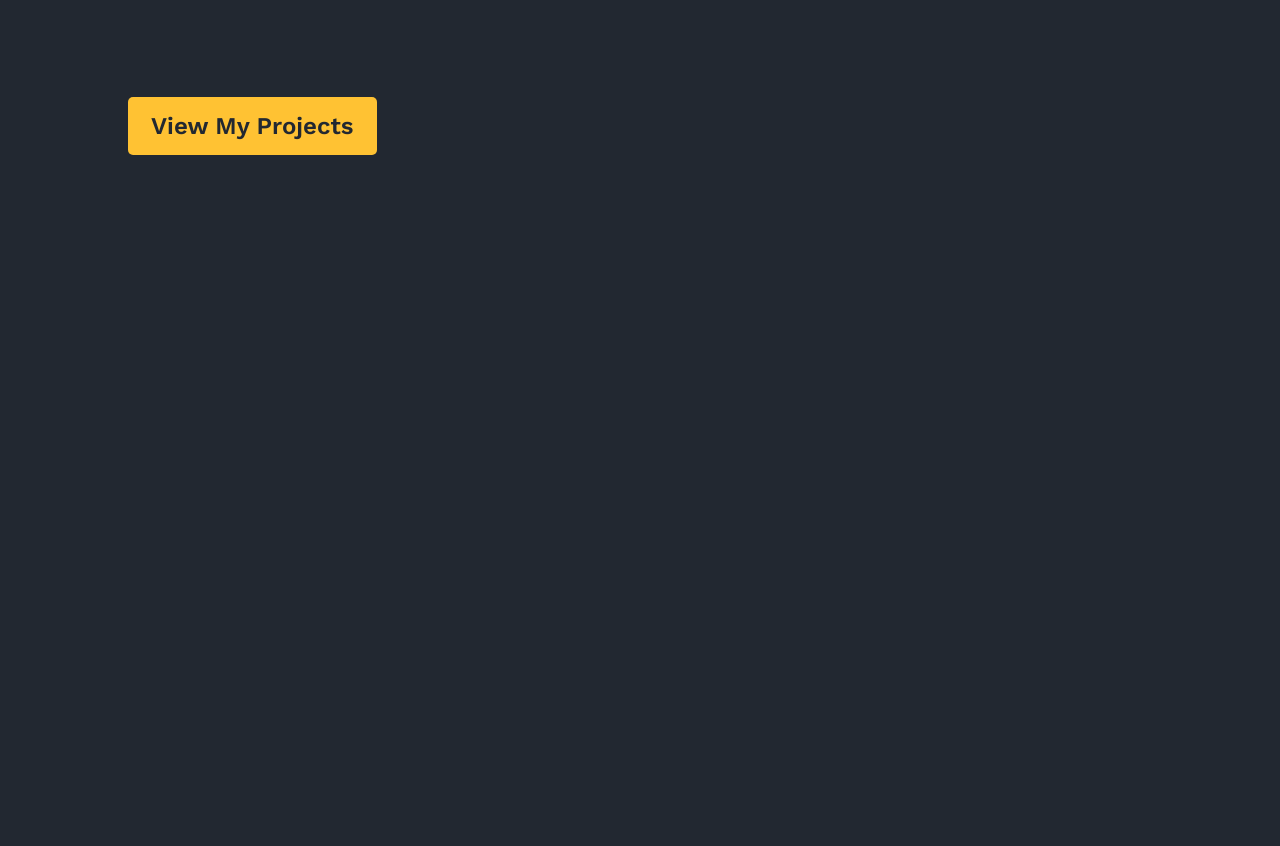
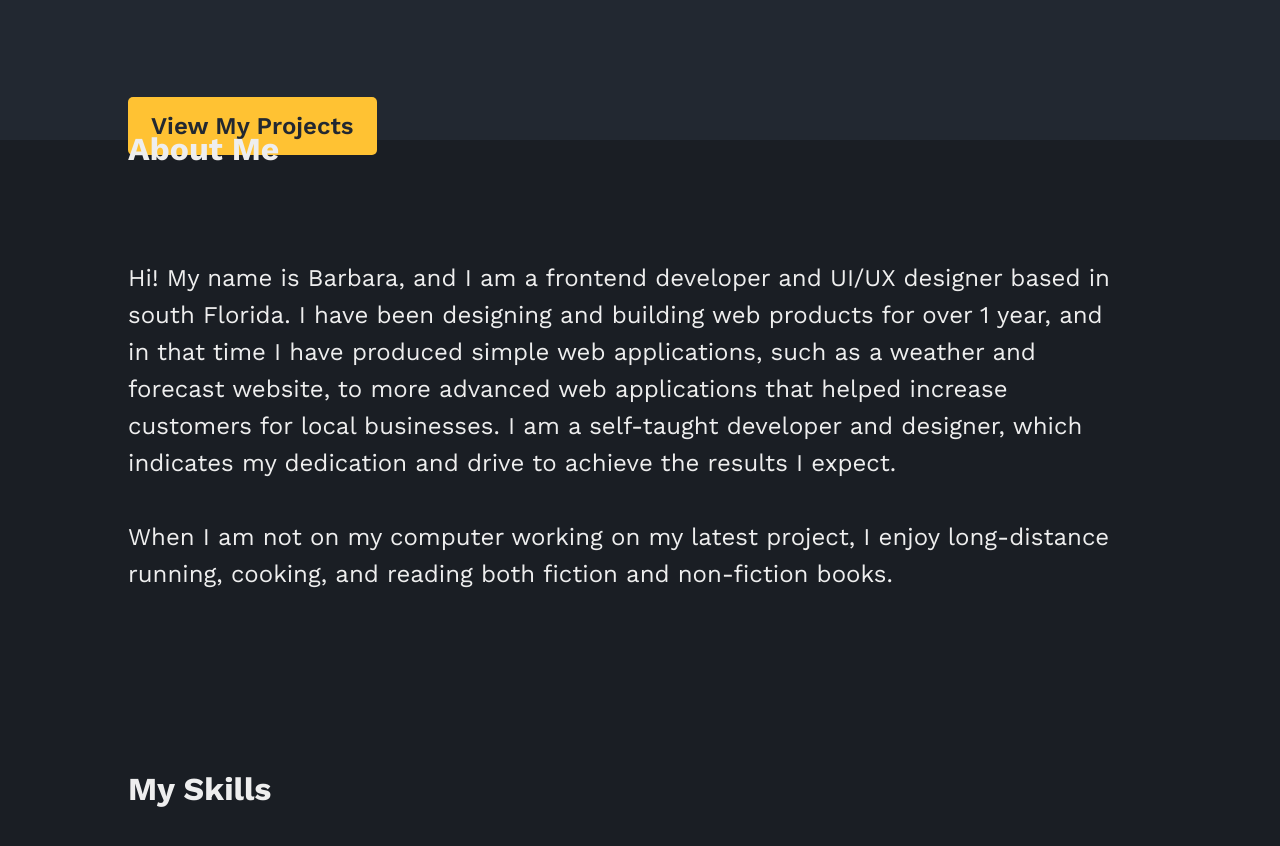
Before and after one commit to bfreitas1098/react-portfolio, a React (Create React App) app in the folder portfolio/: page / in a window 1280 px wide. Shown: the part 860-1706 px from the top of the page. Before the commit the page ends 1015 px from the top, so only its background shows below. Built offline with nearby package versions, Linux system fonts and the light colour scheme.

Commit message:
Added in and styled the majority of the about section

```diff
--- a/portfolio/src/sections/AboutSection.js
+++ b/portfolio/src/sections/AboutSection.js
@@ -2,7 +2,26 @@ import React from "react";
 import "../styles/aboutsection.css";
 
 const AboutSection = () => {
-  return <div className="about-section"></div>;
+  return (
+    <div className="about-section">
+      <h3>About Me</h3>
+      <p>
+        Hi! My name is Barbara, and I am a frontend developer and UI/UX designer
+        based in south Florida. I have been designing and building web products
+        for over 1 year, and in that time I have produced simple web
+        applications, such as a weather and forecast website, to more advanced
+        web applications that helped increase customers for local businesses. I
+        am a self-taught developer and designer, which indicates my dedication
+        and drive to achieve the results I expect.
+        <br />
+        <br />
+        When I am not on my computer working on my latest project, I enjoy
+        long-distance running, cooking, and reading both fiction and non-fiction
+        books.
+      </p>
+      <h3>My Skills</h3>
+    </div>
+  );
 };
 
 export default AboutSection;
--- a/portfolio/src/styles/aboutsection.css
+++ b/portfolio/src/styles/aboutsection.css
@@ -0,0 +1,34 @@
+.about-section {
+  background-color: #1a1e24;
+  height: 93rem;
+}
+
+h3 {
+  font-size: 2rem;
+  line-height: 111%;
+  color: var(--primary-color-light);
+}
+
+.about-section h3:first-child {
+  position: absolute;
+  top: 60rem;
+  margin-left: var(--left-margin);
+}
+
+p {
+  color: var(--primary-color-light);
+  font-size: 1.5rem;
+  line-height: 154%;
+  margin: 0 var(--right-margin) 0 var(--left-margin);
+}
+
+.about-section p {
+  position: absolute;
+  top: 70rem;
+}
+
+.about-section h3:last-child {
+  position: absolute;
+  top: 100rem;
+  margin-left: var(--left-margin);
+}
```
